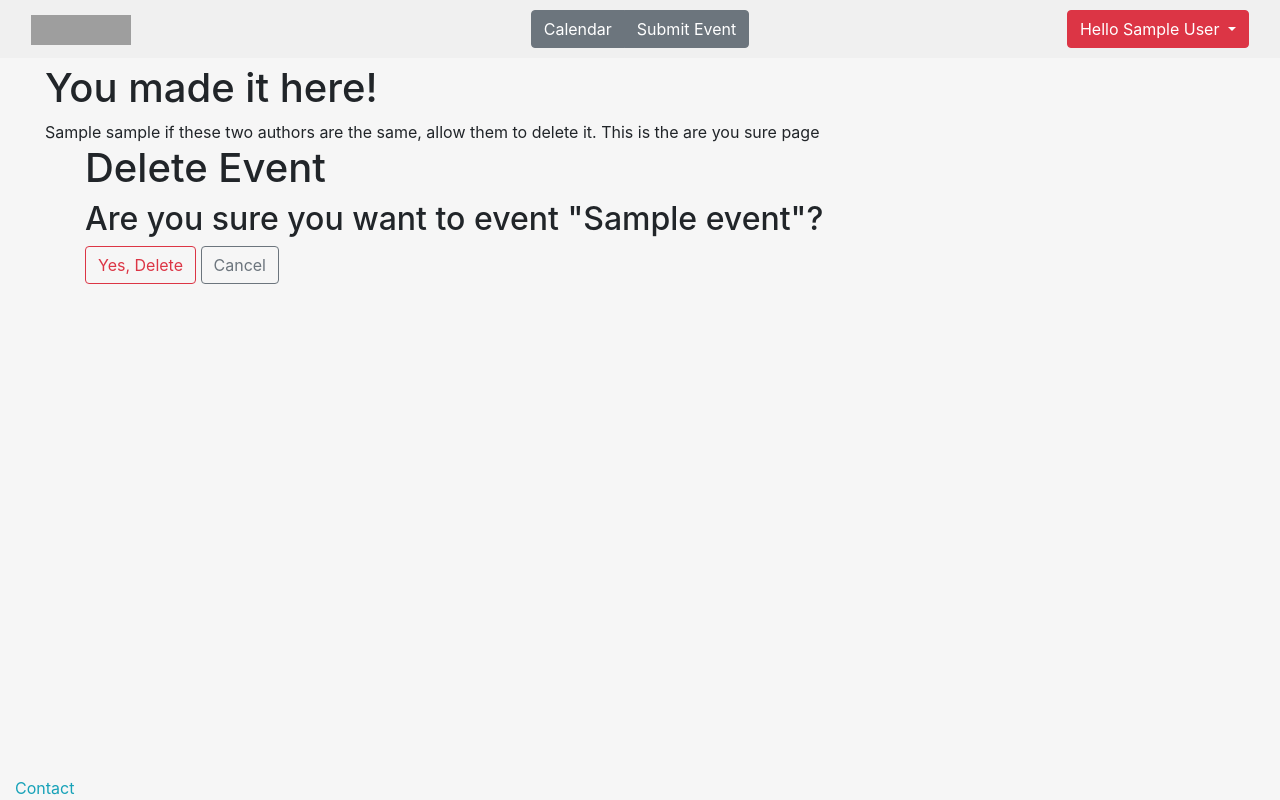
After one commit to tobsecret/GRO_aggregator, a Django app: page /delete/1/ in a window 1280 px wide. The commit adds this page. Run offline with Django 3.2, Linux system fonts and the light colour scheme; a user stored in the database is signed in; tables that the repository leaves empty hold one stand-in row (values such as "Sample post"); some libraries are stand-ins or nearby versions; grey boxes are pictures that could not be loaded.

Commit message:
Allow User to delete own events (not complete)

```diff
--- /dev/null
+++ b/homepage/templates/homepage/delete_event.html
@@ -0,0 +1,24 @@
+{%extends "homepage/header.html" %}
+
+{% block content %}
+
+<h1>You made it here!</h1>
+
+{{event.submitter}}
+{{user}}
+if these two authors are the same, allow them to delete it. This is the are you sure page
+
+
+<form method="post">
+    {% csrf_token %} <!--makes sending data more secure-->
+	<div class="container fluid">
+		<h1>Delete Event</h1>
+		<h2>Are you sure you want to event "{{ event.title }}"?</h2>
+		<div class = "form-group">
+    		<button class="btn btn-outline-danger" type="submit">Yes, Delete</button>
+    		<a class="btn btn-outline-secondary" href="/">Cancel</a>
+		</div>
+	</div>
+</form>
+
+{% endblock %}
--- a/homepage/templates/homepage/home.html
+++ b/homepage/templates/homepage/home.html
@@ -18,6 +18,11 @@
 				<h6>{{event.city}} {{event.state}}</h6>
 				<h4>{{event.body|safe|linebreaks}}</h4>
 				{{post.body|safe|linebreaks}} <!--safe allows html to be used in the text cause currently, the posts are coming from admin page. Remove safe when allowing other users to post; putting linebreak will allow linebreaks to show up-->
+                {% if user.username == event.submitter %}
+                    <h1>{{event.id}}</h1>
+                    <a class="btn btn-danger" href="{% url 'delete-event' event.id %}">Delete</a>
+                {% endif %}
+
 			</div>
 			<div class = "col  offset-sm-1"> <!--div class for the leaflet map api-->
     			<style>
--- a/homepage/urls.py
+++ b/homepage/urls.py
@@ -1,4 +1,5 @@
 from django.conf.urls import url
+from django.urls import path
 from . import views
 from django.contrib.auth.views import (
         PasswordResetView, PasswordResetDoneView,
@@ -24,4 +25,6 @@ urlpatterns = [
     url(r'^reset-password/complete/$',
         PasswordResetCompleteView.as_view(template_name = 'homepage/password_reset_complete.html'),
         name = 'password_reset_complete'),
+    ##path is a newer function compared to url(); url() maybe obselete in the future; url() takes more regex looking syntax like (?P<year>[0-9]+)
+    path('delete/<int:event_id>/', views.delete_event, name='delete-event'),
     ]
--- a/homepage/views.py
+++ b/homepage/views.py
@@ -1,4 +1,4 @@
-from django.shortcuts import render, redirect
+from django.shortcuts import render, redirect, get_object_or_404
 from django.views.generic import ListView, View ##allows listing of basic views
 from homepage.models import Event
 from django.contrib.auth import authenticate, login, logout
@@ -128,9 +128,14 @@ def create_event(request):
         if form.is_valid():
             form.submitter = request.user.username
             form.create()
-            print(form.submitter)
+            ##print(form.submitter)
             return redirect('/')
         return render(request, 'homepage/create_event.html', {'form':form, 'title': 'Submit Event'})
     else: ##go back to submit event page if event submission failed
         form = CreateEvent()
         return render(request, 'homepage/create_event.html', {'form':form, 'title': 'Submit Event'})
+
+@login_required(login_url="/login/")
+def delete_event(request, event_id):
+    event = get_object_or_404(Event, pk = event_id)
+    return render(request, 'homepage/delete_event.html', {'event': event})
```
Also changed, not shown: homepage/migrations/0002_auto_20190804_1354.py (added).
